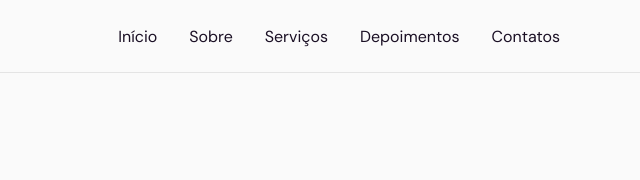
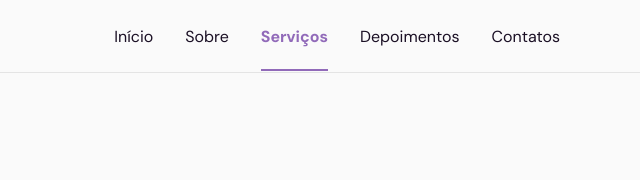
Before and after one commit to RodrigoLages/beautySalon_rocketseat, a plain HTML site: page index.html in a window 1280 px wide. Shown: the top 180 px of the page, 640-1280 px from the left. Drawn offline with nearby package versions, Linux system fonts and the light colour scheme; files whose address does not match are found by name.

Commit message:
Menu tweak

```diff
--- a/main.js
+++ b/main.js
@@ -18,10 +18,10 @@ for (const link of links) {
 }
 
 //add header shadow on scroll
+const header = document.querySelector("#header");
+const navHeight = header.offsetHeight;
+
 function changeHeaderWhenScroll() {
-  const header = document.querySelector("#header");
-  const navHeight = header.offsetHeight;
-
   if (this.window.scrollY >= navHeight) {
     header.classList.add("scroll");
   } else {
@@ -65,9 +65,9 @@ scrollReveal.reveal(
 );
 
 //Back to top button
+const backToTopButton = document.querySelector(".back-to-top");
+
 function backToTop() {
-  const backToTopButton = document.querySelector(".back-to-top");
-
   if (this.window.scrollY >= 560) {
     backToTopButton.classList.add("show");
   } else {
@@ -75,8 +75,35 @@ function backToTop() {
   }
 }
 
+//Change menu each section
+const sections = document.querySelectorAll("main section[id]");
+
+function activateMenuAtCurrentSection() {
+  const checkpoint = window.pageYOffset + (window.innerHeight / 8) * 4;
+
+  for (let section of sections) {
+    const sectionTop = section.offsetTop;
+    const sectionHeight = section.offsetHeight;
+    const sectionId = section.getAttribute("id");
+
+    const checkpointStart = checkpoint >= sectionTop;
+    const checkpointEnd = checkpoint <= sectionTop + sectionHeight;
+
+    if (checkpointStart && checkpointEnd) {
+      document
+        .querySelector("nav ul li a[href*=" + sectionId + "]")
+        .classList.add("active");
+    } else {
+      document
+        .querySelector("nav ul li a[href*=" + sectionId + "]")
+        .classList.remove("active");
+    }
+  }
+}
+
 //When scroll
 window.addEventListener("scroll", function () {
   changeHeaderWhenScroll();
   backToTop();
+  activateMenuAtCurrentSection();
 });
--- a/style.css
+++ b/style.css
@@ -157,11 +157,12 @@ nav ul li a {
   position: relative;
 }
 
-nav ul li a:hover {
+nav ul li a:hover,
+nav ul li a.active {
   color: var(--base-color);
 }
 
-nav ul li a:after {
+nav ul li a::after {
   content: "";
   width: 0%;
   height: 2px;
@@ -174,7 +175,8 @@ nav ul li a:after {
   transition: width 0.2s;
 }
 
-nav ul li a:hover::after {
+nav ul li a:hover::after,
+nav ul li a.active::after {
   width: 100%;
 }
 
@@ -564,6 +566,12 @@ footer .social a:hover {
 
   nav .menu ul li a.title {
     font: 400 1rem var(--body-font);
+    -webkit-font-smoothing: antialiased;
+  }
+
+  nav .menu ul li a.title.active {
+    font-weight: bold;
+    -webkit-font-smoothing: auto;
   }
 
   nav .icon-menu {
```
